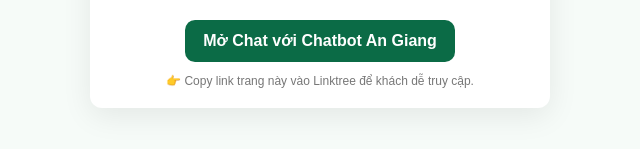
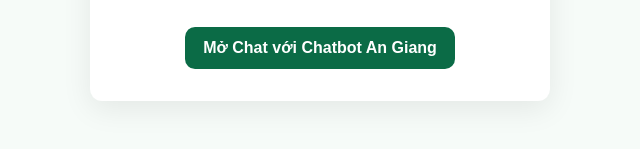
Before and after one commit to chatbot-an-giang/chatbot-an-giang, a plain HTML site: page index.html in a window 1280 px wide. Shown: the part 413-562 px from the top of the page, without its empty margins (320-960 px from the left). Drawn offline with Linux system fonts and the light colour scheme.

Commit message:
Update index.html

```diff
--- a/index.html
+++ b/index.html
@@ -22,7 +22,7 @@
     <!-- Thay USER_CHAT_URL bằng link bạn muốn (ví dụ: https://chat.openai.com/) -->
     <a class="btn" id="openChat" href="https://chat.openai.com/">Mở Chat với Chatbot An Giang</a>
 
-    <div class="hint">👉 Copy link trang này vào Linktree để khách dễ truy cập.</div>
+    <div class="hint"></div>
   </div>
 </body>
 </html>
```
